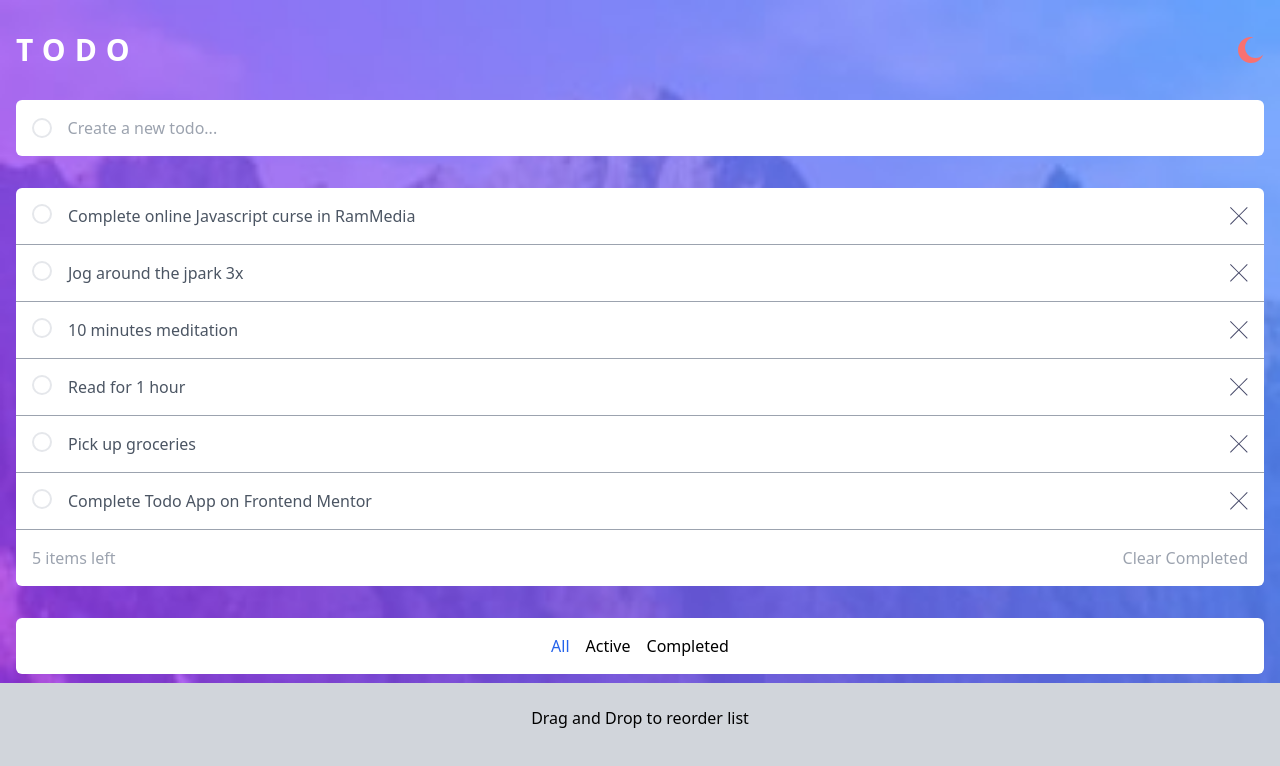
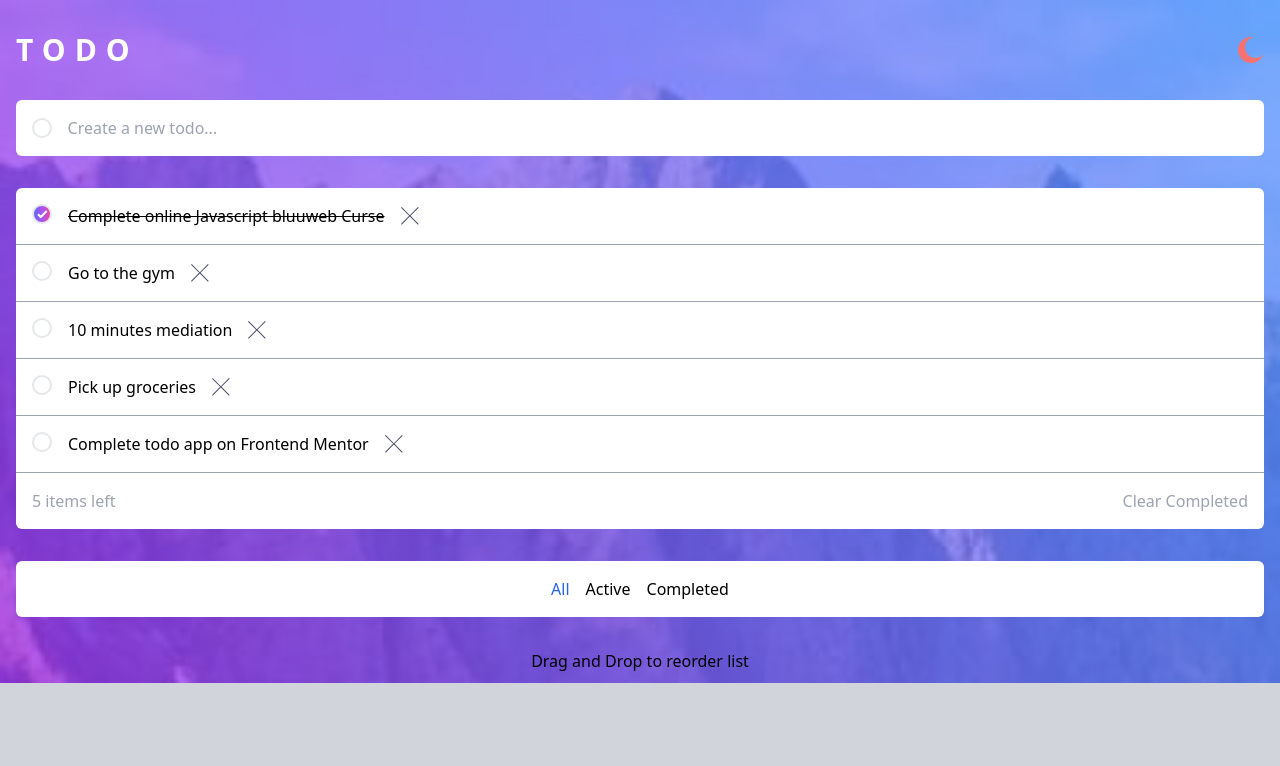
Before and after one commit to Kh0st3/React-todo, a React (Vite) app: page / in a window 1280 px wide. Shown: the top 766 px of the page. Built offline with nearby package versions, Linux system fonts and the light colour scheme.

Commit message:
Tercera Sesion

```diff
--- a/src/App.jsx
+++ b/src/App.jsx
@@ -1,107 +1,67 @@
-import CrossIcon from "./components/icons/CrossIcon";
-import MoonIcon from "./components/icons/MoonIcon";
+import { useState } from "react";
+import Footer from "./components/Footer";
+import Header from "./components/Headers";
+import TodoComputed from "./components/TodoComputed";
+import TodoCreate from "./components/TodoCreate";
+import TodoFilter from "./components/TodoFilter";
+import TodoList from "./components/TodoList";
+
+const initialStateTodos = [
+    {
+        id: 1,
+        title: "Complete online Javascript bluuweb Curse",
+        completed: true,
+    },
+    { id: 2, title: "Go to the gym", completed: false },
+    { id: 3, title: "10 minutes mediation", completed: false },
+    { id: 4, title: "Pick up groceries", completed: false },
+    { id: 5, title: "Complete todo app on Frontend Mentor", completed: false },
+];
 
 const App = () => {
+    const [todos, setTodos] = useState(initialStateTodos);
+
+    const createTodo = (title) => {
+        const newTodo = {
+            id: Date.now(),
+            title: title.trim(),
+            completed: false,
+        };
+
+        setTodos([...todos, newTodo]);
+    };
+
+    const removeTodo = (id) => {
+        setTodos(todos.filter((todo) => todo.id !== id));
+    };
+
+    const updateTodo = (id) => {
+        setTodos(
+            todos.map((todo) =>
+                todo.id === id ? { ...todo, completed: !todo.completed } : todo
+            )
+        );
+    };
+
     return (
         <div className="bg-[url('./assets/images/bg-mobile-light.jpg')] bg-no-repeat bg-contain bg-gray-300 min-h-screen">
-            {/* Header */}
-            <header className="container mx-auto px-4 pt-8">
-                <div className="flex justify-between">
-                    <h1 className="uppercase text-white text-3xl font-semibold tracking-[0.3em]">
-                        Todo
-                    </h1>
-                    <button>
-                        <MoonIcon className="fill-red-400" />
-                    </button>
-                </div>
-            </header>
+            <Header />
 
             <main className="container mx-auto px-4 mt-8">
-                {/* TodoCreate */}
-                <form className="bg-white rounded-md overflow-hidden py-4 flex gap-4 items-center px-4">
-                    <span className="rounded-full border-2 w-5 h-5 inline-block"></span>
-                    <input
-                        type="text"
-                        placeholder="Create a new todo..."
-                        className="w-full text-gray-400 outline-none"
-                    />
-                </form>
+                <TodoCreate createTodo={createTodo} />
 
-                {/* TodoList (TodoItem) TodoUpdate & TodoDelete */}
-                <div className="bg-white rounded-t-md [&>article]:p-4 mt-8">
-                    <article className="flex gap-4 border-b-gray-400 border-b">
-                        <button className="rounded-full border-2 w-5 h-5 inline-block flex-none"></button>
-                        <p className="text-gray-600 grow">
-                            Complete online Javascript curse in RamMedia
-                        </p>
-                        <button className="flex-none">
-                            <CrossIcon />
-                        </button>
-                    </article>
-                    <article className="flex gap-4 border-b-gray-400 border-b">
-                        <button className="rounded-full border-2 w-5 h-5 inline-block flex-none"></button>
-                        <p className="text-gray-600 grow">
-                            Jog around the jpark 3x
-                        </p>
-                        <button className="flex-none">
-                            <CrossIcon />
-                        </button>
-                    </article>
-                    <article className="flex gap-4 border-b-gray-400 border-b">
-                        <button className="rounded-full border-2 w-5 h-5 inline-block flex-none"></button>
-                        <p className="text-gray-600 grow">
-                            10 minutes meditation
-                        </p>
-                        <button className="flex-none">
-                            <CrossIcon />
-                        </button>
-                    </article>
-                    <article className="flex gap-4 border-b-gray-400 border-b">
-                        <button className="rounded-full border-2 w-5 h-5 inline-block flex-none"></button>
-                        <p className="text-gray-600 grow">Read for 1 hour</p>
-                        <button className="flex-none">
-                            <CrossIcon />
-                        </button>
-                    </article>
-                    <article className="flex gap-4 border-b-gray-400 border-b">
-                        <button className="rounded-full border-2 w-5 h-5 inline-block flex-none"></button>
-                        <p className="text-gray-600 grow">Pick up groceries</p>
-                        <button className="flex-none">
-                            <CrossIcon />
-                        </button>
-                    </article>
-                    <article className="flex gap-4 border-b-gray-400 border-b px-4">
-                        <button className="rounded-full border-2 w-5 h-5 inline-block flex-none"></button>
-                        <p className="text-gray-600 grow">
-                            Complete Todo App on Frontend Mentor
-                        </p>
-                        <button className="flex-none">
-                            <CrossIcon />
-                        </button>
-                    </article>
-                </div>
+                <TodoList
+                    todos={todos}
+                    removeTodo={removeTodo}
+                    updateTodo={updateTodo}
+                />
 
-                {/* TodoComputed */}
-                <section className="py-4 px-4 flex justify-between bg-white rounded-b-md">
-                    <span className="text-gray-400">5 items left</span>
-                    <button className="text-gray-400">Clear Completed</button>
-                </section>
+                <TodoComputed />
 
-                {/* TodoFilter */}
-                <section className="container mx-auto mt-8">
-                    <div className="bg-white p-4 rounded-md flex justify-center gap-4">
-                        <button className="text-blue-600">All</button>
-                        <button className="hover:text-blue-600">Active</button>
-                        <button className="hover:text-blue-600">
-                            Completed
-                        </button>
-                    </div>
-                </section>
+                <TodoFilter />
             </main>
 
-            <footer className="text-center mt-8">
-                Drag and Drop to reorder list
-            </footer>
+            <Footer />
         </div>
     );
 };
--- /dev/null
+++ b/src/components/Footer.jsx
@@ -0,0 +1,9 @@
+const Footer = () => {
+    return (
+        <footer className="text-center mt-8">
+            Drag and Drop to reorder list
+        </footer>
+    );
+};
+
+export default Footer;
--- /dev/null
+++ b/src/components/Headers.jsx
@@ -0,0 +1,18 @@
+import IconMoon from "./icons/IconMoon";
+
+const Header = () => {
+    return (
+        <header className="container mx-auto px-4 pt-8">
+            <div className="flex justify-between">
+                <h1 className="uppercase text-white text-3xl font-semibold tracking-[0.3em]">
+                    Todo
+                </h1>
+                <button>
+                    <IconMoon className="fill-red-400" />
+                </button>
+            </div>
+        </header>
+    );
+};
+
+export default Header;
--- /dev/null
+++ b/src/components/TodoComputed.jsx
@@ -0,0 +1,10 @@
+const TodoComputed = () => {
+    return (
+        <section className="py-4 px-4 flex justify-between bg-white rounded-b-md">
+            <span className="text-gray-400">5 items left</span>
+            <button className="text-gray-400">Clear Completed</button>
+        </section>
+    );
+};
+
+export default TodoComputed;
--- /dev/null
+++ b/src/components/TodoCreate.jsx
@@ -0,0 +1,33 @@
+import { useState } from "react";
+
+const TodoCreate = ({ createTodo }) => {
+    const [title, setTitle] = useState("");
+    const handleSubmitAddTodo = (e) => {
+        e.preventDefault();
+
+        if (!title.trim()) {
+            return setTitle("");
+        }
+
+        createTodo(title);
+        setTitle("");
+    };
+
+    return (
+        <form
+            onSubmit={handleSubmitAddTodo}
+            className="bg-white rounded-md overflow-hidden py-4 flex gap-4 items-center px-4"
+        >
+            <span className="rounded-full border-2 w-5 h-5 inline-block"></span>
+            <input
+                type="text"
+                placeholder="Create a new todo..."
+                className="w-full text-gray-400 outline-none"
+                value={title}
+                onChange={(e) => setTitle(e.target.value)}
+            />
+        </form>
+    );
+};
+
+export default TodoCreate;
--- /dev/null
+++ b/src/components/TodoFilter.jsx
@@ -0,0 +1,13 @@
+const TodoFilter = () => {
+    return (
+        <section className="container mx-auto mt-8">
+            <div className="bg-white p-4 rounded-md flex justify-center gap-4">
+                <button className="text-blue-600">All</button>
+                <button className="hover:text-blue-600">Active</button>
+                <button className="hover:text-blue-600">Completed</button>
+            </div>
+        </section>
+    );
+};
+
+export default TodoFilter;
--- /dev/null
+++ b/src/components/TodoItem.jsx
@@ -0,0 +1,32 @@
+import IconCross from "./icons/IconCross";
+import IconCheck from "./icons/IconCheck";
+
+const TodoItem = ({ todo, removeTodo, updateTodo }) => {
+    const { id, title, completed } = todo;
+    return (
+        <article className="flex gap-4 border-b-gray-400 border-b">
+            <button
+                className={`w-5 h-5 flex-none rounded-full border-2 ${
+                    completed
+                        ? "grid place-items-center bg-gradient-to-r from-indigo-500 via-purple-500 to-pink-500"
+                        : " inline-block"
+                }`}
+                onClick={() => updateTodo(id)}
+            >
+                {completed && <IconCheck />}
+            </button>
+            <p
+                className={`"text-gray-600 grow" ${
+                    completed && "line-through"
+                }`}
+            >
+                {title}
+            </p>
+            <button className="flex-none" onClick={() => removeTodo(id)}>
+                <IconCross />
+            </button>
+        </article>
+    );
+};
+
+export default TodoItem;
--- /dev/null
+++ b/src/components/TodoList.jsx
@@ -0,0 +1,18 @@
+import TodoItem from "./TodoItem";
+
+const TodoList = ({ todos, removeTodo, updateTodo }) => {
+    return (
+        <div className="bg-white rounded-t-md [&>article]:p-4 mt-8">
+            {todos.map((todo) => (
+                <TodoItem
+                    key={todo.id}
+                    todo={todo}
+                    removeTodo={removeTodo}
+                    updateTodo={updateTodo}
+                />
+            ))}
+        </div>
+    );
+};
+
+export default TodoList;
--- /dev/null
+++ b/src/components/icons/IconCheck.jsx
@@ -0,0 +1,17 @@
+const IconCheck = ({ ...props }) => {
+    return (
+        <svg
+            {...props}
+            xmlns="http://www.w3.org/2000/svg"
+            width="11"
+            height="9"
+            fill="none"
+            stroke="#FFF"
+            strokeWidth="2"
+        >
+            <path d="M1 4.304L3.696 7l6-6" />
+        </svg>
+    );
+};
+
+export default IconCheck;
--- a/src/components/icons/MoonIcon.jsx
+++ /dev/null
@@ -1,19 +0,0 @@
-const MoonIcon = ({fill = "#fff", ...props}) =>
-{
-    return (
-    <svg
-    {...props}
-    fill={fill}
-     xmlns="http://www.w3.org/2000/svg"
-     width="26"
-     height="26"
-     >
-        <path
-        fillRule="evenodd"
-        d="M13 0c.81 0 1.603.074 2.373.216C10.593 1.199 7 5.43 7 10.5 7 16.299 11.701 21 17.5 21c2.996 0 5.7-1.255 7.613-3.268C23.22 22.572 18.51 26 13 26 5.82 26 0 20.18 0 13S5.82 0 13 0z"
-        />
-    </svg>
-    );
-};
-
-export default MoonIcon;
```
Also changed, not shown: src/components/icons/IconMoon.jsx (added, +18 -0 lines), src/components/icons/IconCross.jsx (renamed from src/components/icons/CrossIcon.jsx).
